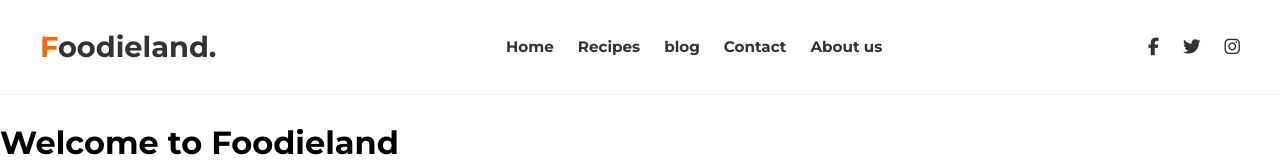
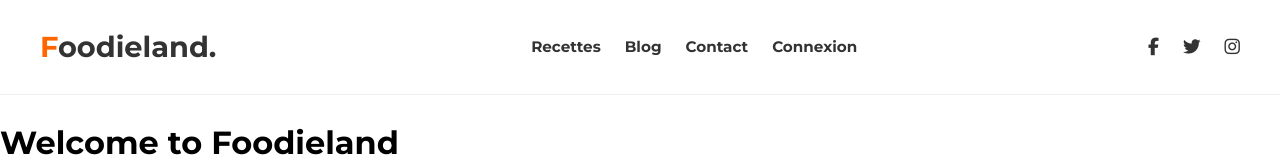
Before and after one commit to Ethan-Schmitt/Recettes-Cuisine, a Nuxt app: page / in a window 1280 px wide. Shown: the top 160 px of the page. Built offline with nearby package versions, Linux system fonts and the light colour scheme.

Commit message:
trad en fr des nom des pages plus supprésion du bouton home qui est inutile et enfin ajout du bouton connexion

```diff
--- a/app/components/layout/LayoutHeader.vue
+++ b/app/components/layout/LayoutHeader.vue
@@ -2,11 +2,10 @@
 import { ref, watch, onMounted, onBeforeUnmount } from 'vue';
 
 const navLinks = [
-  { name: 'Home', to: '/' },
-  { name: 'Recipes', to: '/recettes' },
-  { name: 'blog', to: '/blog' },
+  { name: 'Recettes', to: '/recettes' },
+  { name: 'Blog', to: '/blog' },
   { name: 'Contact', to: '/contact' },
-  { name: 'About us', to: '/a-propos' }
+  { name: 'Connexion', to: '/login' }
 ];
 
 const socialLinks = [
```
